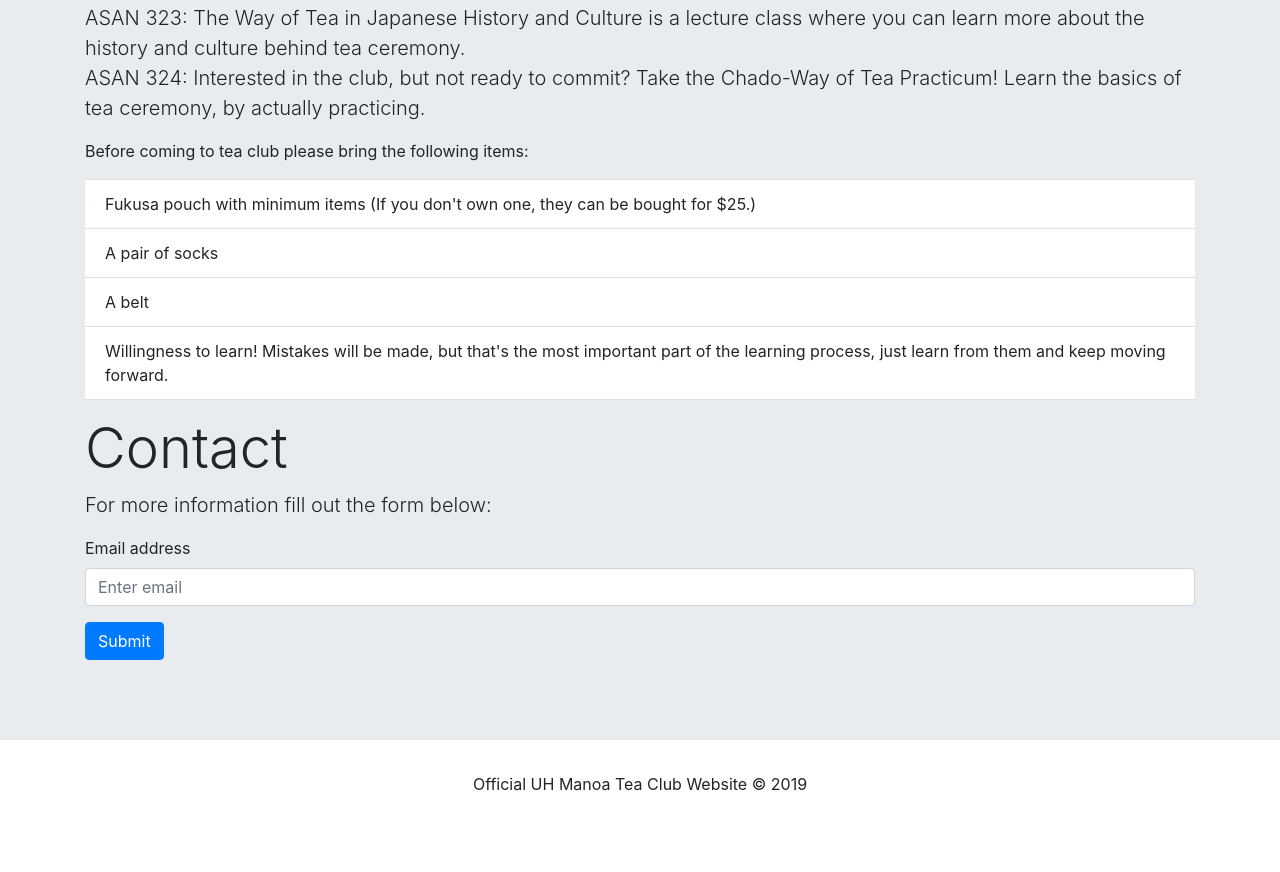
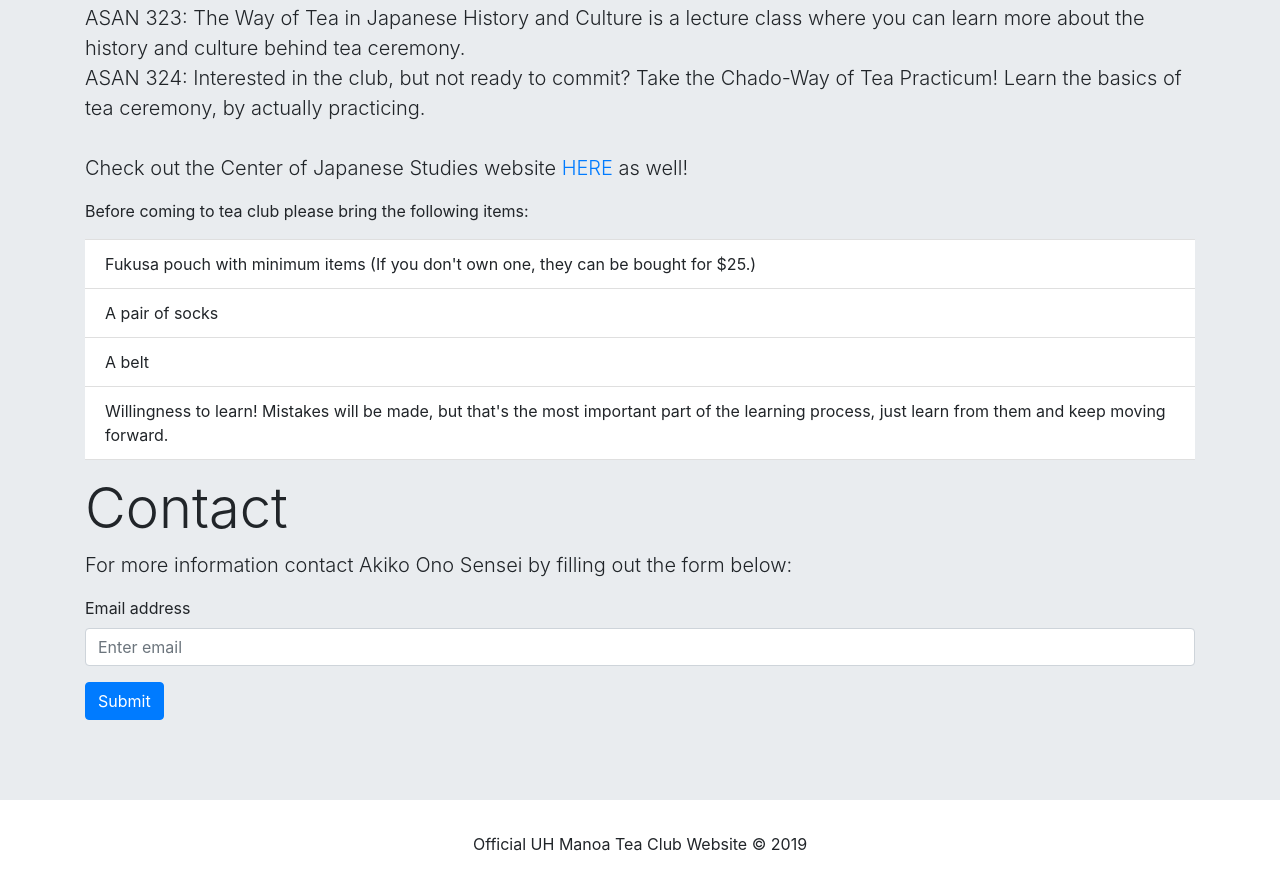
Before and after one commit to uhmteaclub/uhmteaclub.github.io, a plain HTML site: page index.html in a window 1280 px wide. Shown: the part 5806-6678 px from the top of the page. Before the commit the page ends 6618 px from the top, so only its background shows below. Drawn offline with nearby package versions, Linux system fonts and the light colour scheme; a web font is replaced by a local one.

Commit message:
add info

```diff
--- a/index.html
+++ b/index.html
@@ -245,6 +245,8 @@
                 <br>
                 ASAN 324: Interested in the club, but not ready to commit? Take the Chado-Way of Tea Practicum! Learn
                 the basics of tea ceremony, by actually practicing.
+                <br><br>
+                Check out the Center of Japanese Studies website <a href="https://www.hawaii.edu/cjs/index.php/about-us/way-of-tea-center/?fbclid=IwAR3IivSfX4uGiyBgw2mt8BLPS-vNCF0RTKD5qI6ktLri5y01nQG4CO4_HZk">HERE</a> as well!
             </p>
             <p>Before coming to tea club please bring the following items:
                 <ul class="list-group list-group-flush">
@@ -259,7 +261,7 @@
         </div>
         <div data-aos="fade-down" data-aos-easing="ease-in-back" data-aos-duration="800" class="container">
             <h1 class="display-4">Contact</h1>
-            <p class="lead">For more information fill out the form below:
+            <p class="lead">For more information contact Akiko Ono Sensei by filling out the form below:
                 <form action="mailto:aonorhi@gmail.com" method="post" enctype="text/plain">
                     <div class="form-group">
                         <label for="exampleInputEmail1">Email address</label>
```
